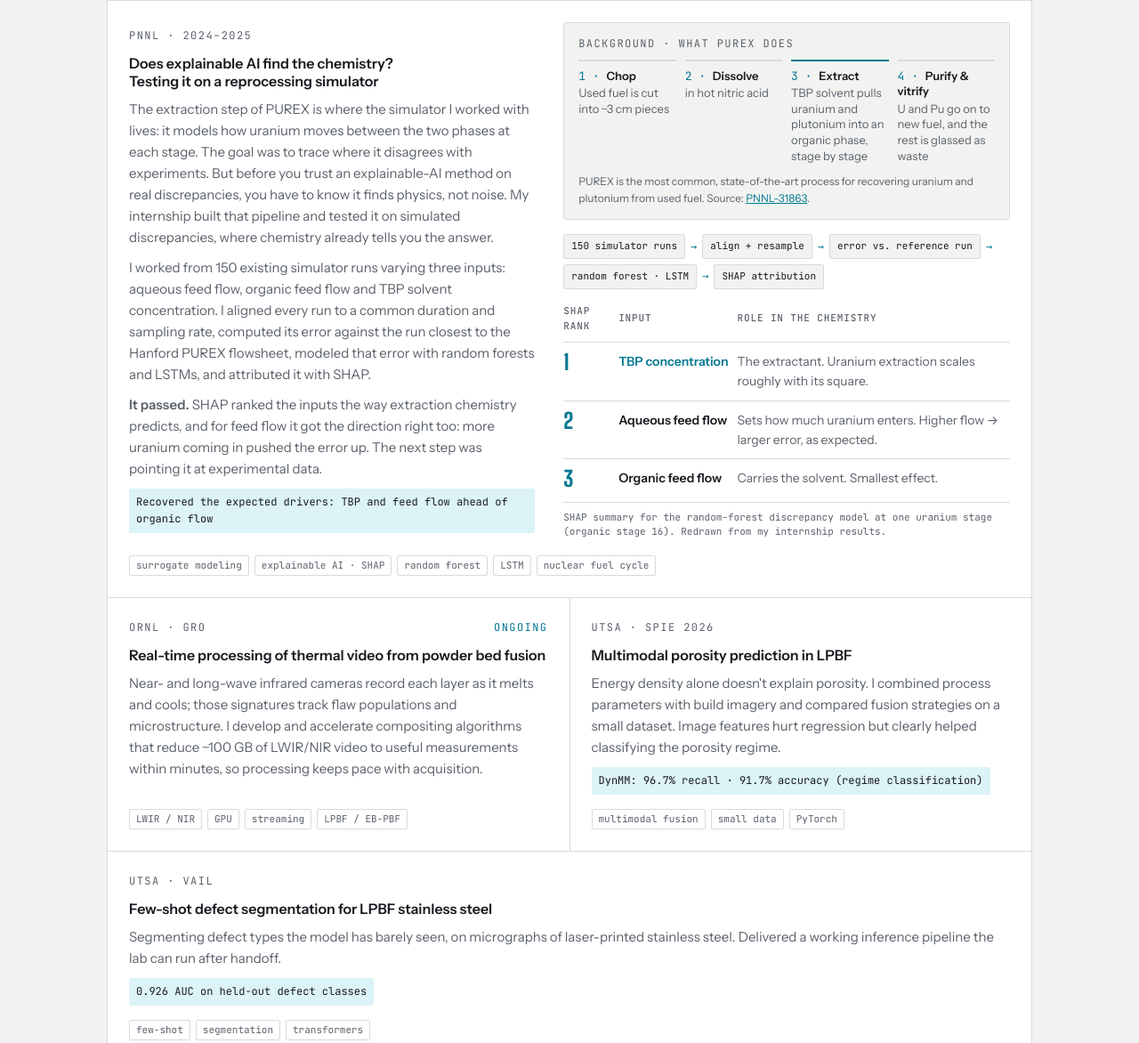
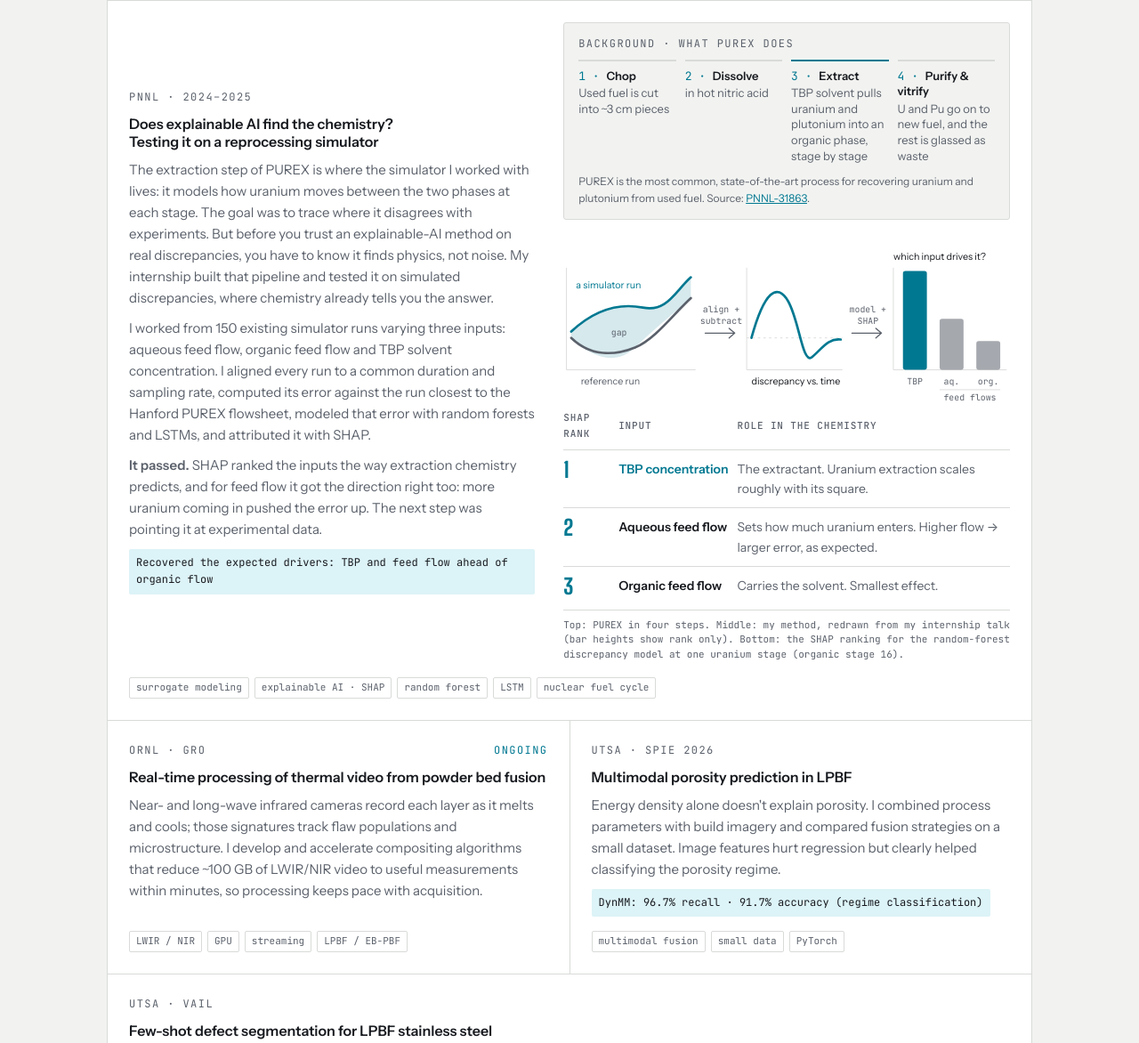
Before and after one commit to Loganrobinso/Loganrobinso.github.io, a plain HTML site: page index.html in a window 1280 px wide. Shown: the part 3763-4935 px from the top of the page at 89% size. Drawn offline with nearby package versions, Linux system fonts and the light colour scheme.

Commit message:
figures for pnnl stuff

```diff
--- a/index.html
+++ b/index.html
@@ -153,13 +153,13 @@ section.band{border-top:1px solid var(--line);padding-block:64px}
 .tip{position:fixed;z-index:20;pointer-events:none;background:var(--fg);color:var(--bg);font-family:var(--f-mono);font-size:.75rem;padding:6px 8px;border-radius:3px;opacity:0;transition:opacity .1s;white-space:nowrap}
 .tip.on{opacity:1}
 .mini{margin-top:6px}
-@media (max-width:520px){.chart .axis,.chart .val{font-size:15px}.chart .lab{font-size:16px}}
+@media (max-width:520px){.chart:not(.xai) .axis,.chart:not(.xai) .val{font-size:15px}.chart:not(.xai) .lab{font-size:16px}.xai .val{font-size:14px}.xai .lab{font-size:15px}}
 
 .pipe{display:flex;flex-wrap:wrap;align-items:center;gap:6px}
 .pipe span{font-family:var(--f-mono);font-size:.6875rem;border:1px solid var(--line);background:var(--bg);padding:4px 8px;border-radius:2px;white-space:nowrap}
 .pipe i{font-style:normal;color:var(--accent);font-family:var(--f-mono);font-size:.75rem}
 
-.rank{width:100%;border-collapse:collapse;margin-top:16px;font-size:.875rem}
+.rank{width:100%;border-collapse:collapse;margin-top:6px;font-size:.875rem}
 .rank th{font-family:var(--f-mono);font-size:.6875rem;font-weight:500;text-transform:uppercase;letter-spacing:.08em;color:var(--muted);text-align:left;padding:0 10px 8px 0;border-bottom:1px solid var(--line)}
 .rank td{padding:10px 10px 10px 0;border-bottom:1px solid var(--line);vertical-align:top;color:var(--muted)}
 .rank td:nth-child(2){color:var(--fg);font-weight:600;white-space:nowrap}
@@ -463,9 +463,37 @@ footer{border-top:1px solid var(--line);padding-block:28px 40px;color:var(--mute
               </ol>
               <p class="src">PUREX is the most common, state-of-the-art process for recovering uranium and plutonium from used fuel. Source: <a href="https://www.pnnl.gov/publications/flowsheet-evaluation-dissolving-used-nuclear-fuel-purex-solvent">PNNL-31863</a>.</p>
             </div>
-            <div class="pipe" aria-label="Pipeline" style="margin-top:16px">
-              <span>150 simulator runs</span><i>→</i><span>align + resample</span><i>→</i><span>error vs. reference run</span><i>→</i><span>random forest · LSTM</span><i>→</i><span>SHAP attribution</span>
-            </div>
+            <svg class="chart xai" viewBox="0 0 560 212" role="img" aria-labelledby="xai-t xai-d" style="margin-top:18px">
+              <title id="xai-t">How the discrepancy pipeline works</title>
+              <desc id="xai-d">Three panels. First, a simulation run and the reference run drift apart over time and the gap between them is shaded. Second, after aligning the runs, the gap becomes a discrepancy curve over time. Third, a model trained on that discrepancy and explained with SHAP ranks the inputs: TBP concentration highest, then aqueous feed flow, then organic feed flow.</desc>
+              <!-- panel 1: run vs reference -->
+              <path d="M10 120 C40 92 70 84 100 90 S140 70 160 52 L160 78 C140 96 115 116 90 140 S35 152 10 128 Z" style="fill:var(--accent);opacity:.16"/>
+              <path class="ln" d="M10 120 C40 92 70 84 100 90 S140 70 160 52" style="stroke:var(--accent);stroke-width:3"/>
+              <path class="ln" d="M10 128 C35 152 65 150 90 140 S140 96 160 78" style="stroke:var(--muted);stroke-width:3"/>
+              <line x1="4" x2="4" y1="40" y2="168" class="grid"/><line x1="4" x2="166" y1="168" y2="168" class="grid"/>
+              <text class="lab" x="16" y="66" style="fill:var(--accent)">a simulator run</text>
+              <text class="lab" x="22" y="186" style="fill:var(--muted)">reference run</text>
+              <text class="val" x="60" y="125">gap</text>
+              <!-- arrow 1 -->
+              <text class="val" x="198" y="96" text-anchor="middle">align +</text><text class="val" x="198" y="110" text-anchor="middle">subtract</text>
+              <path d="M178 122 H214 M208 116 L215 122 L208 128" class="ln" style="stroke:var(--muted);stroke-width:1.5"/>
+              <!-- panel 2: discrepancy -->
+              <line x1="230" x2="230" y1="40" y2="168" class="grid"/><line x1="230" x2="350" y1="128" y2="128" class="grid" style="stroke-dasharray:3 4"/><line x1="230" x2="350" y1="168" y2="168" class="grid"/>
+              <path class="ln" d="M236 128 C252 70 268 58 282 82 S300 162 312 152 S332 128 348 130" style="stroke:var(--accent);stroke-width:3"/>
+              <text class="lab" x="236" y="186">discrepancy vs. time</text>
+              <!-- arrow 2 -->
+              <text class="val" x="382" y="96" text-anchor="middle">model +</text><text class="val" x="382" y="110" text-anchor="middle">SHAP</text>
+              <path d="M362 122 H398 M392 116 L399 122 L392 128" class="ln" style="stroke:var(--muted);stroke-width:1.5"/>
+              <!-- panel 3: importance -->
+              <line x1="414" x2="414" y1="40" y2="168" class="grid"/><line x1="414" x2="556" y1="168" y2="168" class="grid"/>
+              <rect x="426" y="44" width="30" height="124" rx="3" style="fill:var(--accent)"/>
+              <rect x="472" y="104" width="30" height="64" rx="3" style="fill:var(--muted);opacity:.55"/>
+              <rect x="518" y="132" width="30" height="36" rx="3" style="fill:var(--muted);opacity:.55"/>
+              <text class="val" x="441" y="186" text-anchor="middle">TBP</text>
+              <text class="val" x="487" y="186" text-anchor="middle">aq.</text>
+              <text class="val" x="533" y="186" text-anchor="middle">org.</text>
+              <text class="lab" x="414" y="30">which input drives it?</text><text class="val" x="510" y="206" text-anchor="middle">feed flows</text><path d="M472 193 H548" class="grid"/>
+            </svg>
             <table class="rank">
               <thead><tr><th>SHAP rank</th><th>Input</th><th>Role in the chemistry</th></tr></thead>
               <tbody>
@@ -474,7 +502,7 @@ footer{border-top:1px solid var(--line);padding-block:28px 40px;color:var(--mute
                 <tr><td><b>3</b></td><td>Organic feed flow</td><td>Carries the solvent. Smallest effect.</td></tr>
               </tbody>
             </table>
-            <figcaption>SHAP summary for the random-forest discrepancy model at one uranium stage (organic stage 16). Redrawn from my internship results.</figcaption>
+            <figcaption>Top: PUREX in four steps. Middle: my method, redrawn from my internship talk (bar heights show rank only). Bottom: the SHAP ranking for the random-forest discrepancy model at one uranium stage (organic stage 16).</figcaption>
           </figure>
           <div class="tags" style="grid-column:1/-1"><span>surrogate modeling</span><span>explainable AI · SHAP</span><span>random forest</span><span>LSTM</span><span>nuclear fuel cycle</span></div>
         </article>
```
